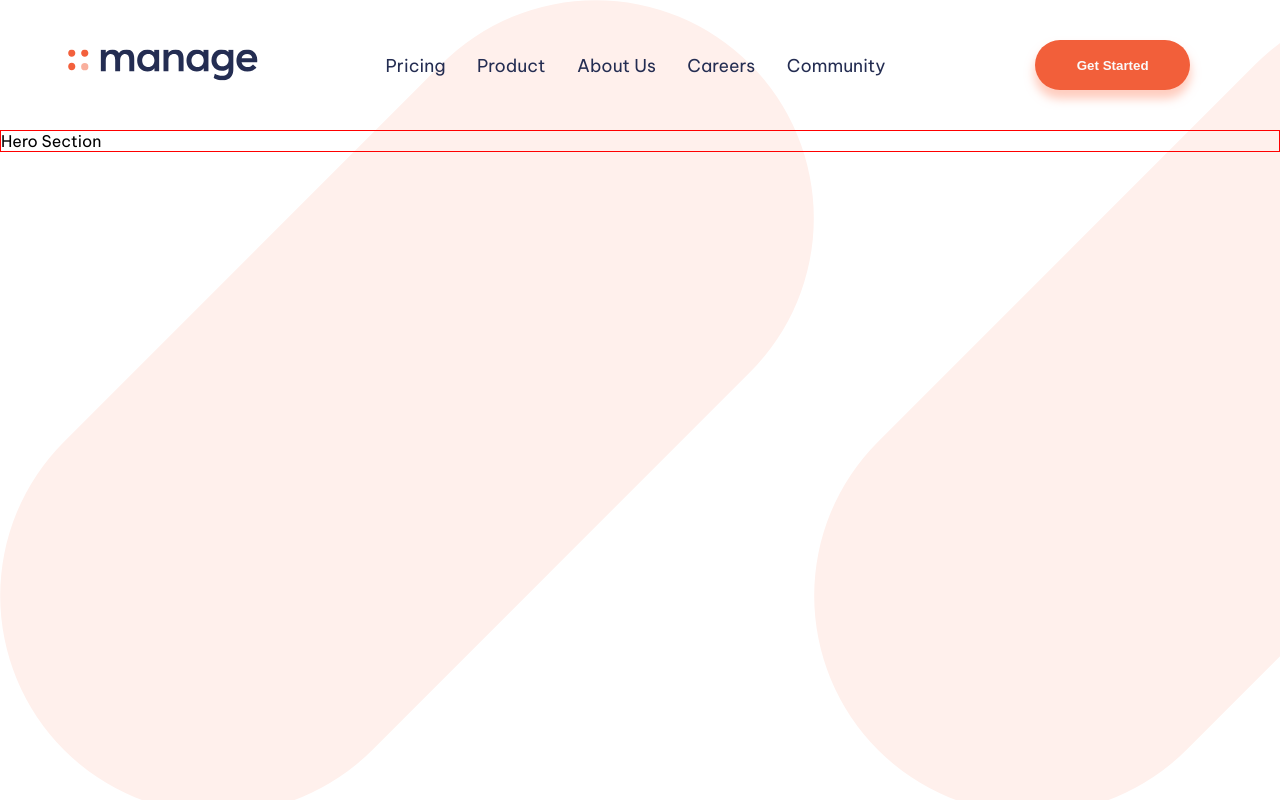
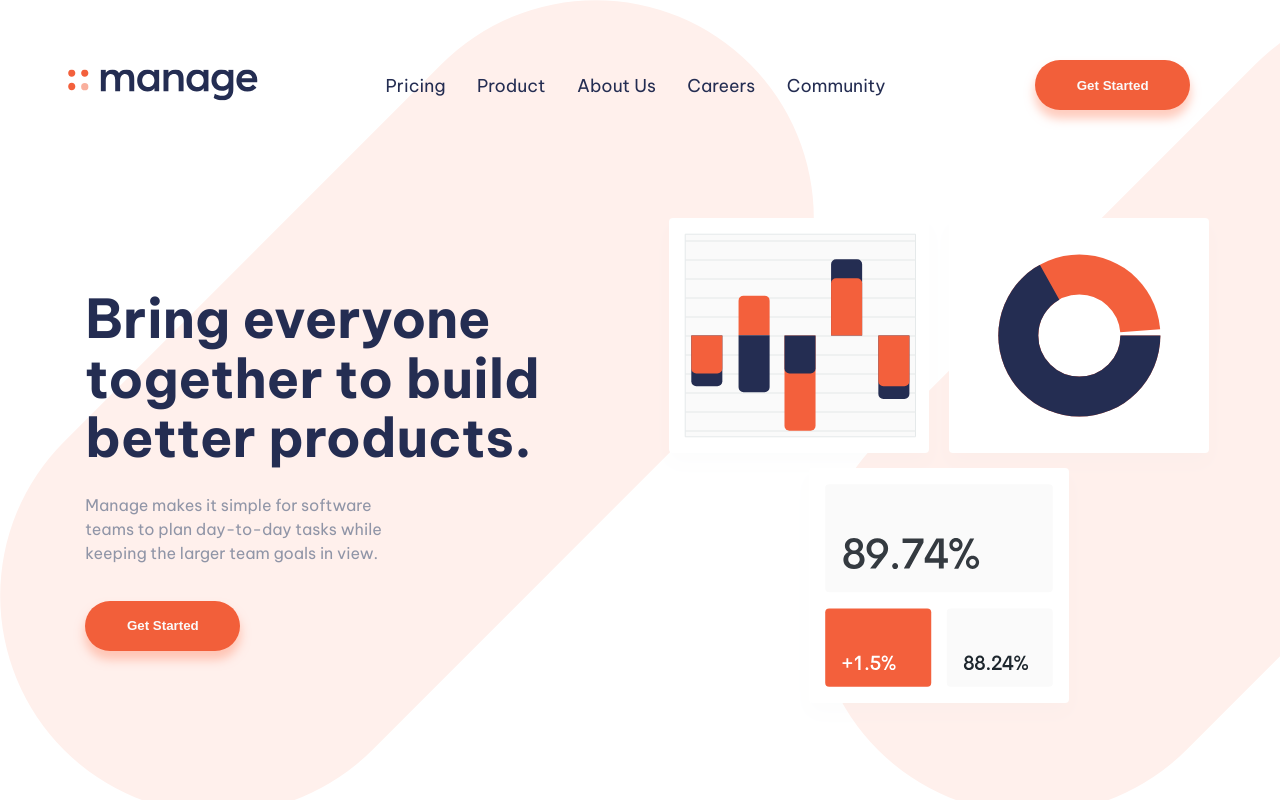
Before and after one commit to jeffestella/manage-landing-page, a React (Create React App) app: page / in a window 1280 px wide. Built offline with nearby package versions, Linux system fonts and the light colour scheme.

Commit message:
Finish styling SectionHero. Adjust NavBar padding

```diff
--- a/src/components/NavBar.module.css
+++ b/src/components/NavBar.module.css
@@ -1,7 +1,7 @@
 .container {
     /* border: 1px solid red; */
     height: 100px;
-    padding: 15px;
+    padding: 35px 15px;
 
     display: flex;
     flex-direction: row;
--- a/src/components/SectionHero.js
+++ b/src/components/SectionHero.js
@@ -1,10 +1,20 @@
 import React from 'react';
 import sectionHeroStyles from './SectionHero.module.css';
+
+import CTABtn from './CTABtn';
+import heroGraphics from '../assets/illustration-intro.svg';
 
 const SectionHero = () => {
     return (
         <section className={sectionHeroStyles.container}>
-            Hero Section
+            <div className={sectionHeroStyles.copy}>
+                <h1>Bring everyone together to build better products.</h1>
+                <p>Manage makes it simple for software teams to plan day-to-day tasks while keeping the larger team goals in view.</p>
+                <CTABtn />
+            </div>
+            <div className={sectionHeroStyles.graphics}>
+                <img src={heroGraphics} alt="data graphics" />
+            </div>
         </section>
     );
 }
--- a/src/components/SectionHero.module.css
+++ b/src/components/SectionHero.module.css
@@ -1,3 +1,47 @@
 .container {
-    border: 1px solid red;
+    /* border: 1px solid red; */
+    min-height: 600px;
+
+    display: flex;
+    flex-direction: row;
+    flex-wrap: nowrap;
+    justify-content: space-evenly;
 }
+
+.copy {
+    /* border: 1px solid red; */
+    width: 40%;
+
+    display: flex;
+    flex-direction: column;
+    flex-wrap: nowrap;
+    justify-content: center;
+}
+
+.copy > h1 {
+    margin: 0 0 5% 0;
+
+    line-height: 3.7rem;
+    font-size: 3.35rem;
+    color: var(--dark-blue);
+}
+
+.copy > p {
+    width: 58%;
+    margin: 0 0 7% 0;
+
+    line-height: 1.5rem;
+    color: var(--dark-grayish-blue);
+
+}
+
+.graphics {
+    /* border: 1px solid red; */
+    width: 40%;
+
+    display: flex;
+    flex-direction: column;
+    flex-wrap: nowrap;
+    justify-content: center;
+    align-items: center;
+}
```
